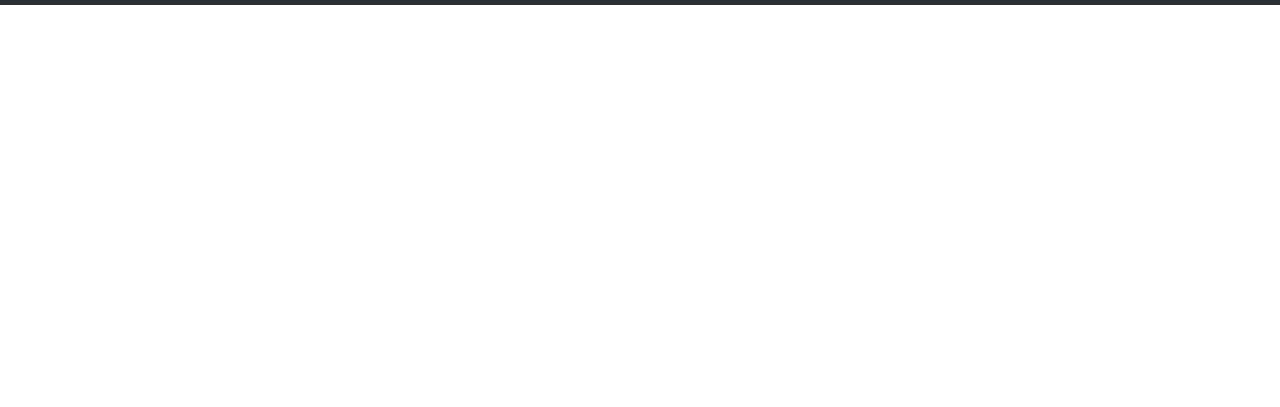
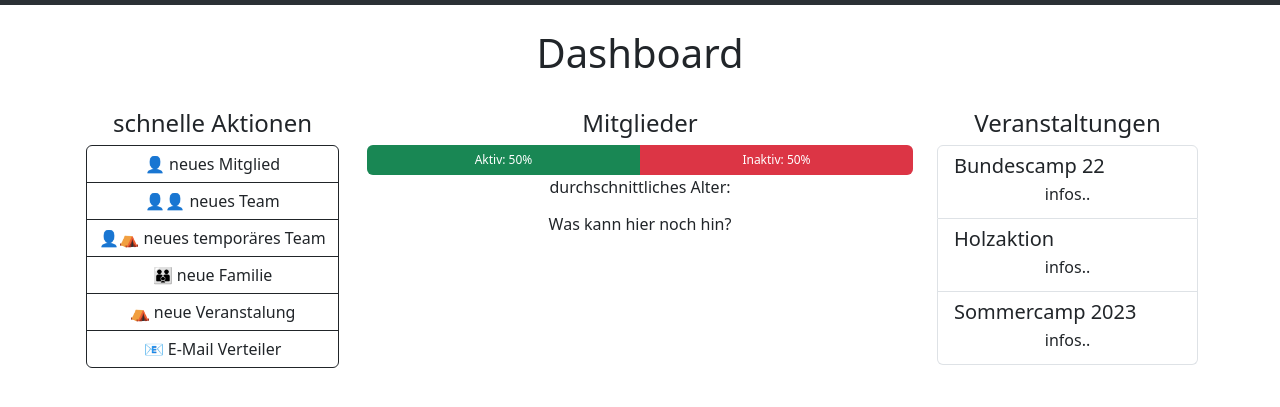
Before and after one commit to alessioC42/rrmanager, a website: page sites/index.html in a window 1280 px wide. Shown: the part 53-460 px from the top of the page. Drawn offline with Linux system fonts and the light colour scheme.

Commit message:
smaal improvements

```diff
--- a/package.json
+++ b/package.json
@@ -4,7 +4,7 @@
   "description": "",
   "main": "index.js",
   "scripts": {
-    "test": "node index.js"
+    "dev": "node index.js"
   },
   "author": "alessio caputo",
   "license": "ISC",
--- a/sites/index.html
+++ b/sites/index.html
@@ -46,6 +46,62 @@
         </div>
       </div>
     </nav>
+    <div class="text-center">
+      <br>
+      <h1>Dashboard</h1>
+      <br>
+        <div class="container">
+        <div class="row">
+          <div class="col-3">
+            <h4>schnelle Aktionen</h4>
+            <div class="btn-group-vertical text-" role="group" aria-label="Vertical button group">
+              <button type="button" onclick="window.location.href='/sites/people/addmember/index.html'" class="btn  btn-outline-dark">👤   neues Mitglied</button>
+              <button type="button" onclick="window.location.href='/sites/teams/create/index.html'" class="btn btn-outline-dark">👤👤 neues Team</button>
+              <button type="button" onclick="window.location.href='/sites/tempteams/create/index.html'" class="btn btn-outline-dark">👤⛺ neues temporäres Team</button>
+              <button type="button" onclick="window.location.href='/sites/familys/new/index.html'" class="btn btn-outline-dark"> 👪  neue Familie</button>
+              <button type="button" onclick="alert('noch net da')" class="btn btn-outline-dark">⛺ neue Veranstalung</button>
+              <button type="button" onclick="alert('noch net da')" class="btn btn-outline-dark">📧 E-Mail Verteiler</button>
+            </div>
+          </div>
+          <div class="col-6 text-center">
+            <h4>Mitglieder</h4>
+            <div class="progress mt-1" role="progressbar" aria-label="Example 20px high" aria-valuenow="25" aria-valuemin="0" aria-valuemax="100" style="height: 30px">
+              <div class="progress-bar bg-success" style="width: 50%">Aktiv: 50%</div>
+              <div class="progress-bar bg-danger" style="width: 50%">Inaktiv: 50%</div>
+            </div>
+            <p>
+              durchschnittliches Alter:
+            </p>
+            <h6>Was kann hier noch hin?</h6>
+
+          </div>
+          <div class="col-3">
+            <h4>Veranstaltungen</h4>
+            <div class="list-group">
+              <a href="#" class="list-group-item list-group-item-action" aria-current="true">
+                <div class="d-flex w-100 justify-content-between">
+                  <h5 class="mb-1">Bundescamp 22</h5>
+                </div>
+                <p class="mb-1">infos..</p>
+              </a>
+              <a href="#" class="list-group-item list-group-item-action">
+                <div class="d-flex w-100 justify-content-between">
+                  <h5 class="mb-1">Holzaktion</h5>
+                </div>
+                <p class="mb-1">infos..</p>
+              </a>
+              <a href="#" class="list-group-item list-group-item-action">
+                <div class="d-flex w-100 justify-content-between">
+                  <h5 class="mb-1">Sommercamp 2023</h5>
+                </div>
+                <p class="mb-1">infos..</p>
+              </a>
+            </div>
+          </div>
+        </div>
+      </div>
+    </div>
+
     <script src="/sites/bootstrapV530alpha1.js" integrity="sha384-w76AqPfDkMBDXo30jS1Sgez6pr3x5MlQ1ZAGC+nuZB+EYdgRZgiwxhTBTkF7CXvN" crossorigin="anonymous"></script>
   </body>
 </html>
```
Also changed, not shown: sites/people/addmember/index.html (+2 -1 lines), sites/people/addmember/script.js (+16 -1 lines), sites/people/singleuser/index.html (+3 -2 lines), sites/people/singleuser/script.js (+18 -2 lines), 1 other file.
